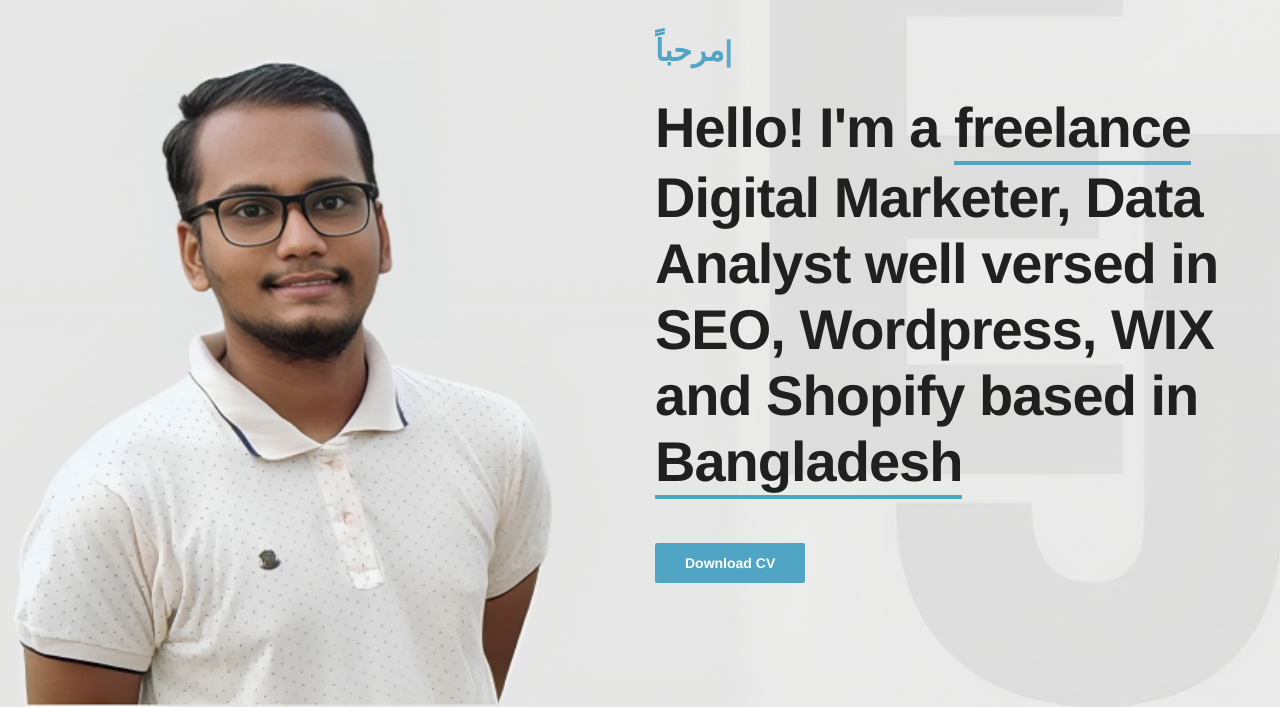
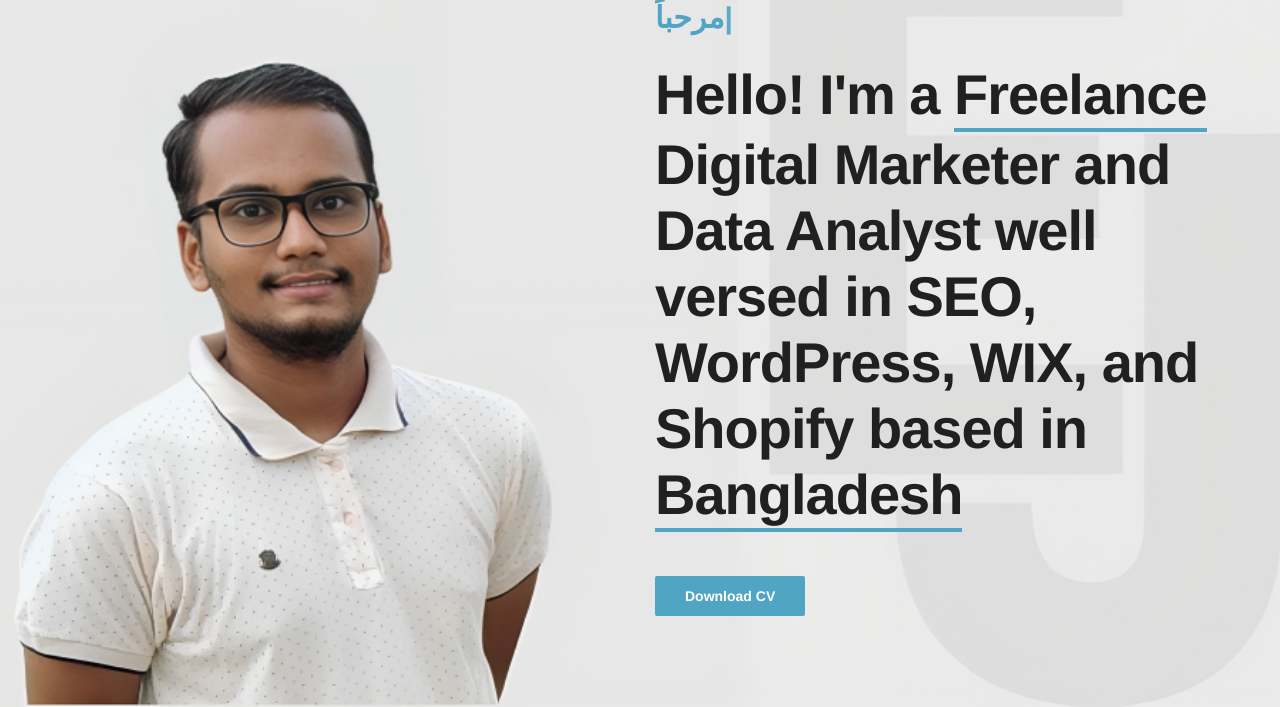
Before and after one commit to rumoncanva/.github.io, a plain HTML site: page index.html in a window 1280 px wide. Shown: the part 93-800 px from the top of the page. Drawn offline with Linux system fonts and the light colour scheme; files whose address does not match are found by name; a web font is replaced by a local one.

Commit message:
index.html

```diff
--- a/index.html
+++ b/index.html
@@ -105,7 +105,7 @@
                                 <div class="typed"></div>
                             </div>
                             <div class="spacer-single"></div>
-                            <h1 class="wow fadeInRight" data-wow-delay=".4s">Hello! I'm a <span class="underline">freelance</span>Digital Marketer, Data Analyst well versed in SEO, Wordpress, WIX and Shopify based in <span class="underline">Bangladesh</span></h1>
+                            <h1 class="wow fadeInRight" data-wow-delay=".4s">Hello! I'm a <span class="underline">Freelance</span>Digital Marketer and Data Analyst well versed in SEO, WordPress, WIX, and Shopify based in <span class="underline">Bangladesh</span></h1>
                             <div class="spacer-single"></div>
                             <a href="Rumon SEO Resume.pdf" class="btn-custom light wow fadeInRight scoll-to" data-wow-delay=".6s">Download CV</a>
                         </div>
```
